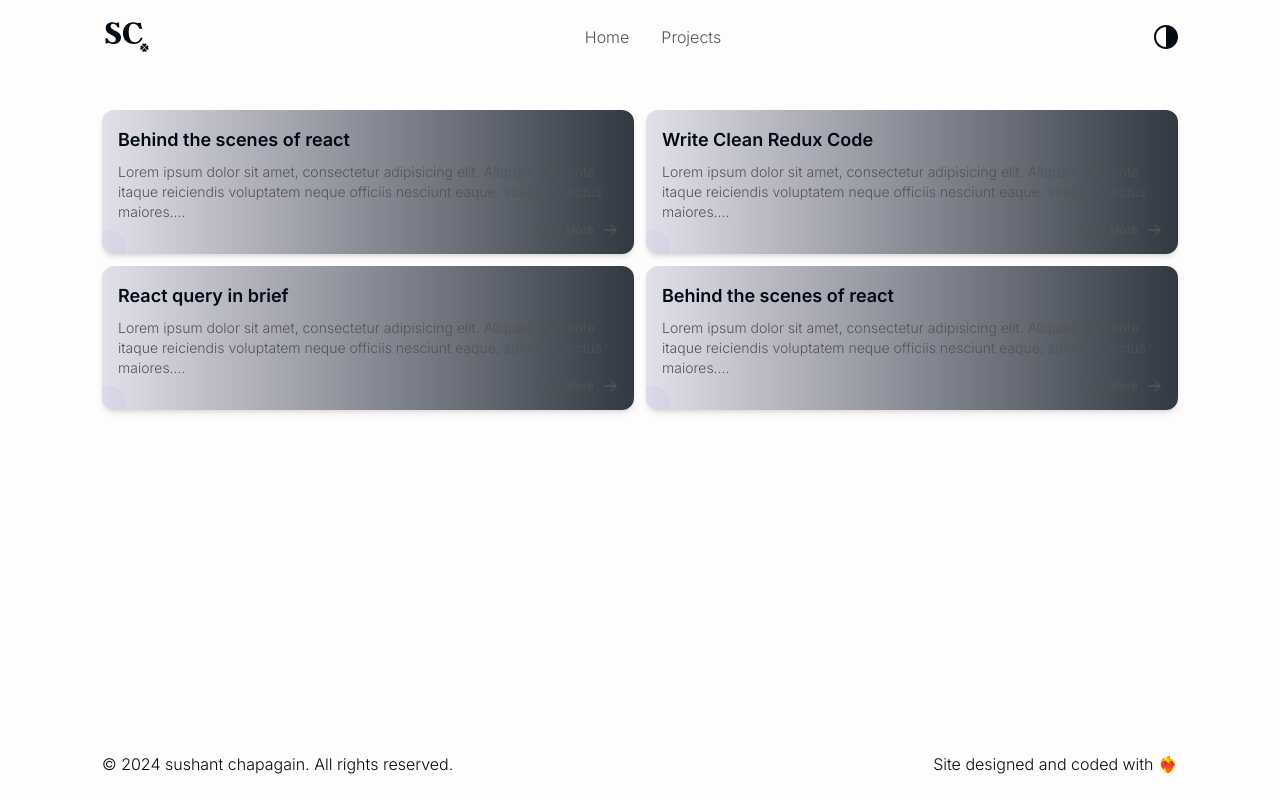
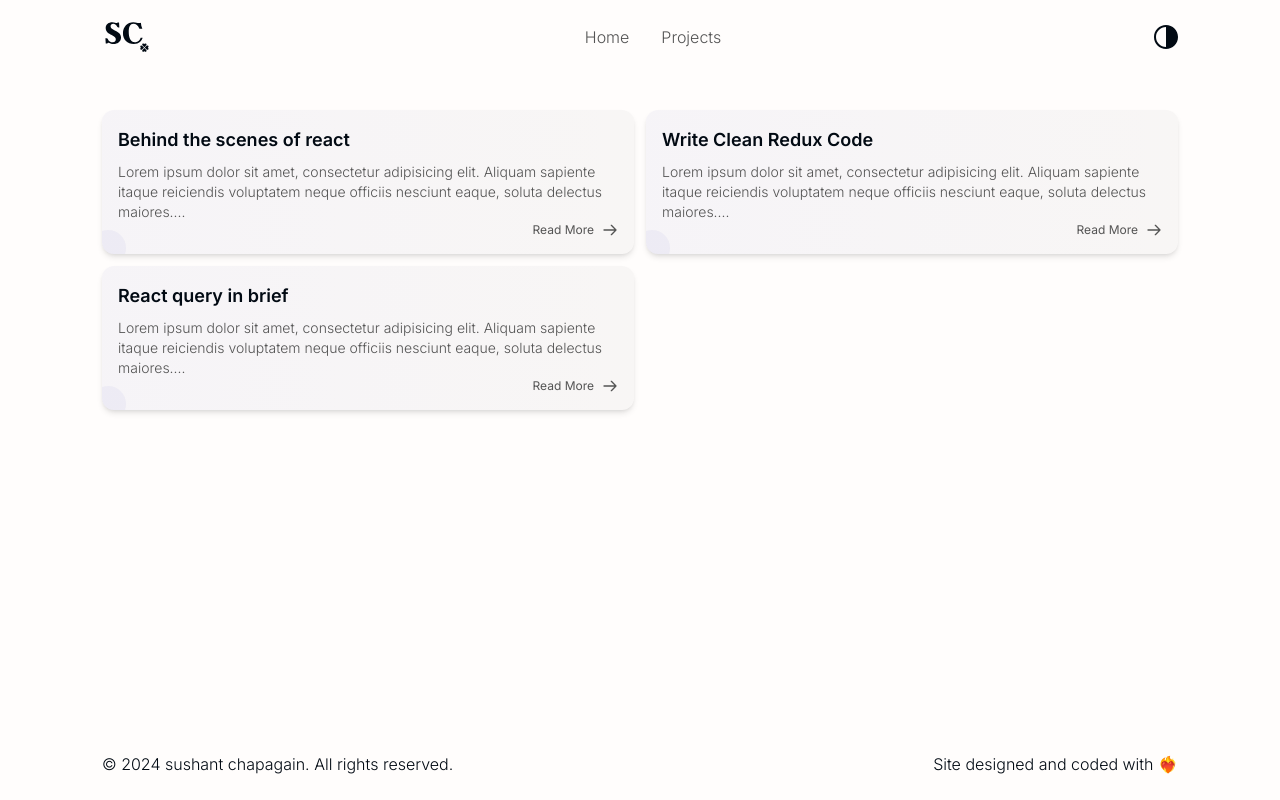
Before and after one commit to sushantchapagain1/sushantchapagain-portfolio, a Next.js app: page /blog in a window 1280 px wide. Built offline with nearby package versions, Linux system fonts and the light colour scheme.

Commit message:
completed till blog card styling

```diff
--- a/app/blog/_components/BlogCard.tsx
+++ b/app/blog/_components/BlogCard.tsx
@@ -11,7 +11,7 @@ type Props = {
 function BlogCard({ title, description, slug }: Props) {
   return (
     <Link href={`/blog/${slug}`}>
-      <div className="relative overflow-hidden rounded-xl bg-gradient-to-r from-[#312e8124] to-[#1b242ee7] p-4 shadow-md">
+      <div className="relative overflow-hidden rounded-xl bg-gradient-to-r from-[var(--blogCardBg)] to-[var(--cardBackground)] p-4 shadow-md transition hover:bg-cardBackground">
         <h2 className="mb-2 text-lg font-semibold text-foregroundText">
           {title}
         </h2>
@@ -20,26 +20,12 @@ function BlogCard({ title, description, slug }: Props) {
         </p>
 
         <div className="flex justify-between">
-          <span className="absolute -bottom-3 -left-3 h-9 w-9 -rotate-45 rounded-r-full bg-[#807dd711]"></span>
+          <span className="absolute -bottom-3 -left-3 h-9 w-9 -rotate-45 rounded-r-full bg-[var(--blogCardDarkBg)]"></span>
           <span></span>
 
           <button className="flex text-xs text-lightText">
-            Read More
-            <svg
-              xmlns="http://www.w3.org/2000/svg"
-              fill="none"
-              viewBox="0 0 24 24"
-              stroke-width="2"
-              stroke="currentColor"
-              aria-hidden="true"
-              className="ml-2 h-4 w-4"
-            >
-              <path
-                stroke-linecap="round"
-                stroke-linejoin="round"
-                d="M14 5l7 7m0 0l-7 7m7-7H3"
-              ></path>
-            </svg>
+            <span>Read More</span>
+            <ReadMoreIcon className="ml-2 h-4 w-4" stroke="currentColor" />
           </button>
         </div>
       </div>
--- a/app/blog/page.tsx
+++ b/app/blog/page.tsx
@@ -33,14 +33,6 @@ const blogs = [
     itaque reiciendis voluptatem neque officiis nesciunt eaque, soluta
     delectus maiores.`,
   },
-  {
-    id: '68c05868-778f-428294-d6018b880a2c',
-    slug: 'lorem-ipsum',
-    title: 'Behind the scenes of react',
-    description: ` Lorem ipsum dolor sit amet, consectetur adipisicing elit. Aliquam sapiente
-    itaque reiciendis voluptatem neque officiis nesciunt eaque, soluta
-    delectus maiores.`,
-  },
 ];
 
 function page() {
--- a/app/globals.css
+++ b/app/globals.css
@@ -7,22 +7,26 @@
   --border-radius: 12px;
 }
 .light {
-  --foreground-text: #020a13;
-  --app-bg: #fffdfc;
+  --foreground-text: rgb(2, 10, 19);
+  --app-bg: rgb(255, 253, 252);
   --cardBackground: rgba(0, 0, 0, 0.027);
-  --light-text: #545454;
-  --navlinks: #000;
-  --cardBorder: #020a132a;
+  --light-text: rgb(84, 84, 84);
+  --navlinks: rgb(0, 0, 0);
+  --cardBorder: rgba(2, 10, 19, 0.165);
   --navigationBg: rgba(255, 255, 255, 0.97);
+  --blogCardBg: #6866b00f;
+  --blogCardDarkBg: rgba(119, 116, 200, 0.071);
 }
 .dark {
-  --foreground-text: #f3f3f3;
-  --app-bg: #020a13;
+  --foreground-text: rgb(243, 243, 243);
+  --app-bg: rgb(2, 10, 19);
   --cardBackground: rgba(255, 255, 255, 0.08);
-  --light-text: #c6c6c6;
-  --navlinks: #fff;
-  --cardBorder: #3b434c;
+  --light-text: rgb(198, 198, 198);
+  --navlinks: rgb(255, 255, 255);
+  --cardBorder: rgb(59, 67, 76);
   --navigationBg: rgba(0, 0, 0, 0.97);
+  --blogCardBg: rgba(49, 46, 129, 0.141);
+  --blogCardDarkBg: rgba(128, 125, 205, 0.114);
 }
 
 body {
--- a/components/icons/index.tsx
+++ b/components/icons/index.tsx
@@ -83,14 +83,14 @@ export function ReadMoreIcon(props: React.SVGProps<SVGSVGElement>) {
   return (
     <svg
       xmlns="http://www.w3.org/2000/svg"
-      fill="none"
       viewBox="0 0 24 24"
+      strokeWidth="2"
       aria-hidden="true"
       {...props}
     >
       <path
-        stroke-linecap="round"
-        stroke-linejoin="round"
+        strokeLinecap="round"
+        strokeLinejoin="round"
         d="M14 5l7 7m0 0l-7 7m7-7H3"
       ></path>
     </svg>
```
